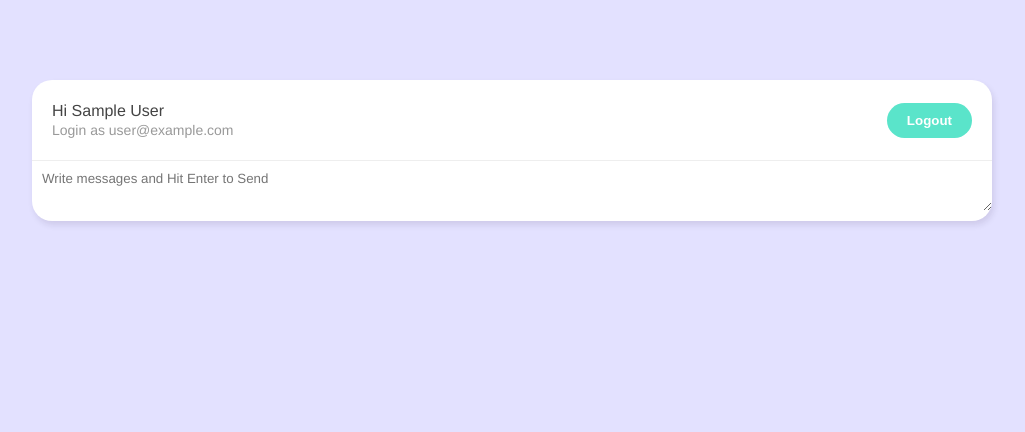
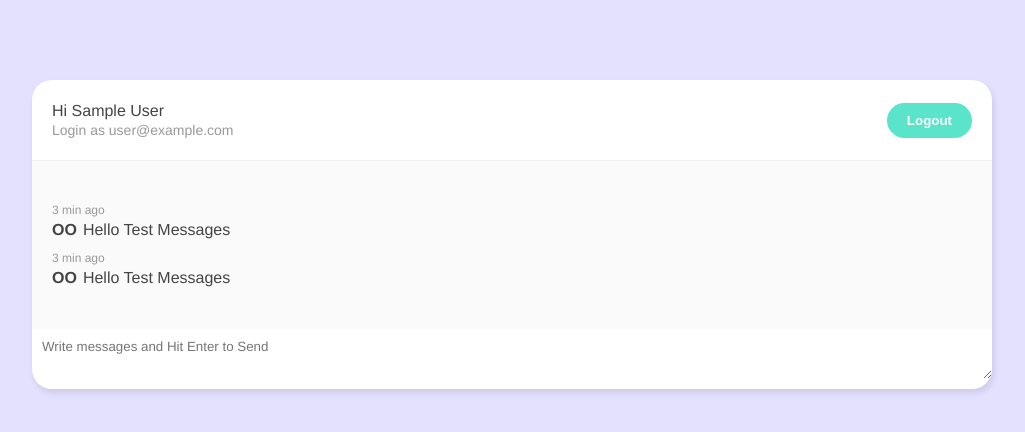
Before and after one commit to thantwaisoe/chatting-app, a Vue app: page /chatroom in a window 1280 px wide. Shown: the top 432 px of the page, without its empty margins (128-1153 px from the left). Built offline with nearby package versions, Linux system fonts and the light colour scheme; no server answers; sample sign-in values are in the browser's storage.

Commit message:
added chat window desingn and setup done for css for chat window

```diff
--- /dev/null
+++ b/src/components/ChatWindow.vue
@@ -0,0 +1,46 @@
+<template>
+  <div class="chat-window">
+    <div class="messages">
+        <div class="single">
+            <span class="created-at"> 3 min ago</span>
+            <span class="name">OO</span>
+            <span class="message">Hello Test Messages</span>
+        </div>
+        <div class="single">
+            <span class="created-at"> 3 min ago</span>
+            <span class="name">OO</span>
+            <span class="message">Hello Test Messages</span>
+        </div>
+    </div>
+  </div>
+</template>
+
+<script>
+export default {
+
+}
+</script>
+
+<style scoped>
+.chat-window {
+        background: #fafafa;
+        padding: 30px 20px;
+      }
+      .single {
+        margin: 12px 0;
+      }
+      .created-at {
+        display: block;
+        color: #999;
+        font-size: 12px;
+        margin-bottom: 4px;
+      }
+      .name {
+        font-weight: bold;
+        margin-right: 6px;
+      }
+      .messages {
+        max-height: 400px;
+        overflow: auto;
+      }
+</style>
--- a/src/views/Chatroom.vue
+++ b/src/views/Chatroom.vue
@@ -1,18 +1,21 @@
 <template>
   <div class="container">
     <Navbar />
+    <ChatWindow />
     <ChatForm />
   </div>
 </template>
 
 <script>
+import ChatWindow from '../components/ChatWindow'
 import { watch } from 'vue'
 import Navbar from '../components/Navbar'
 import ChatForm from '../components/ChatForm'
 import getUser from '@/service/getUser'
 import { useRouter } from 'vue-router'
 export default {
-  components: { Navbar, ChatForm },
+  components: {
+    ChatWindow, Navbar, ChatForm },
   setup(){
     let {user} = getUser()
     let router = useRouter()
@@ -27,6 +30,6 @@ export default {
 }
 </script>
 
-<style>
+<style scoped>
 
 </style>
```
